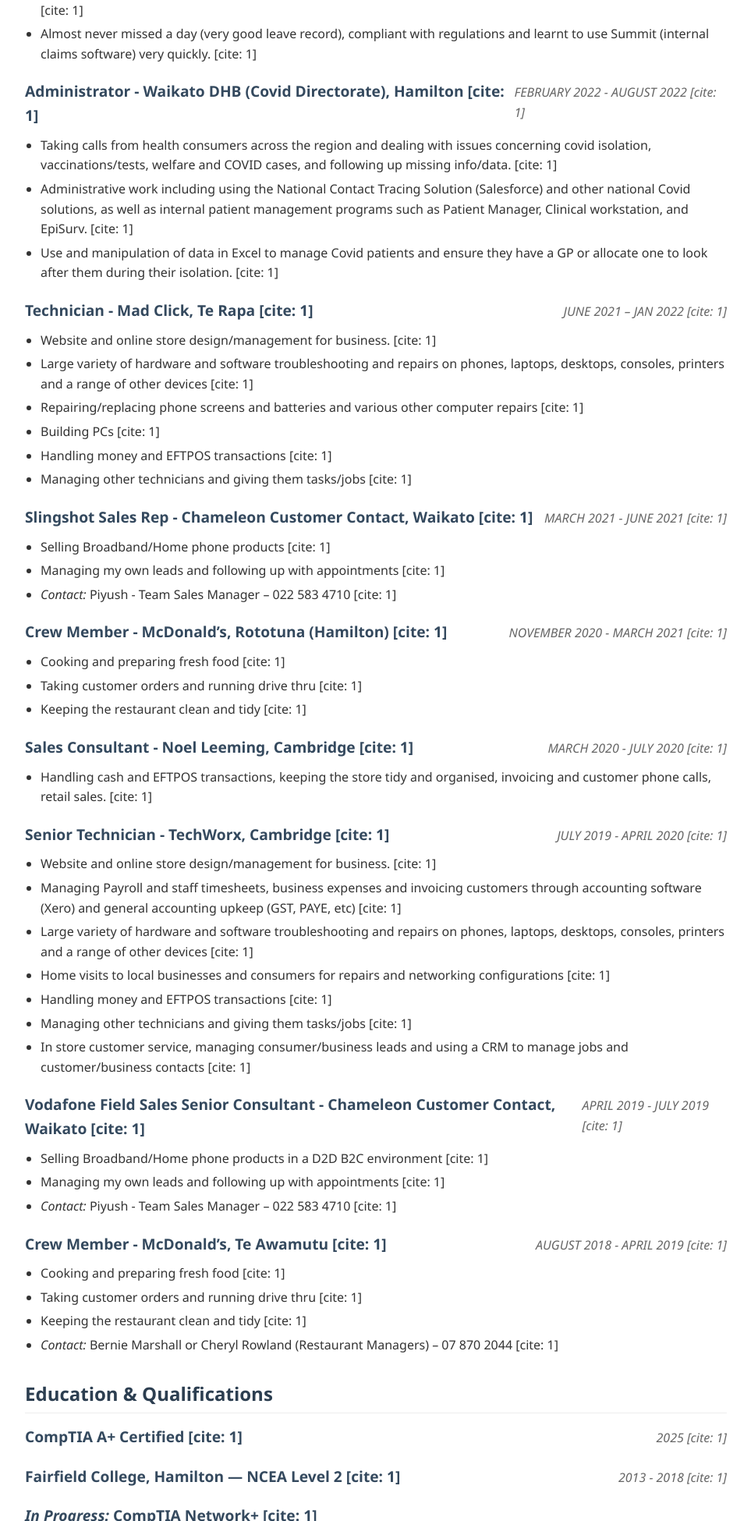
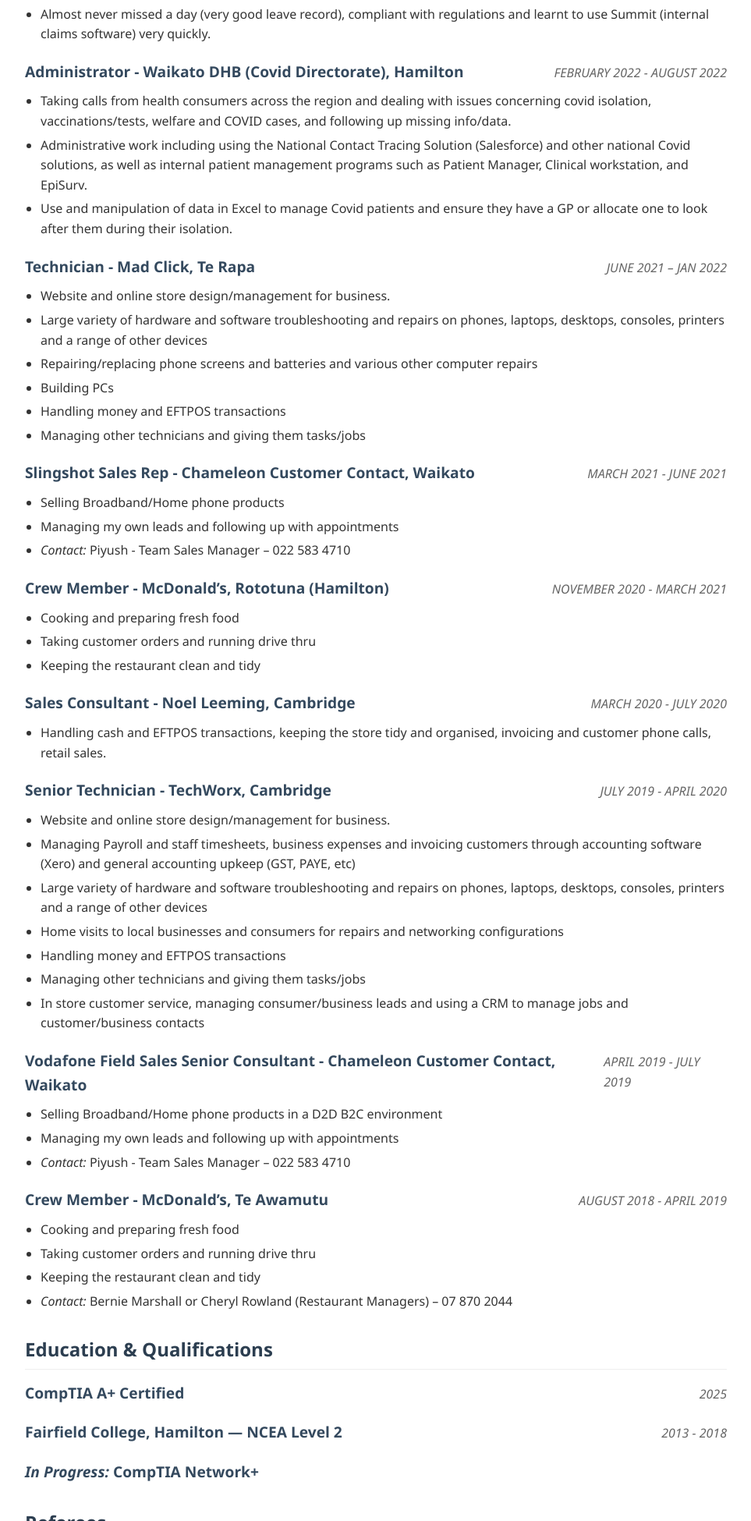
Before and after one commit to cjellis245/resume, a plain HTML site: page index.html in a window 1280 px wide. Shown: the part 850-2800 px from the top of the page at 78% size, without its empty margins (158-1121 px from the left). Drawn offline with Linux system fonts and the light colour scheme.

Commit message:
Update index.html

```diff
--- a/index.html
+++ b/index.html
@@ -119,17 +119,17 @@
 
     <div class="container">
         <header>
-            <h1>Christian Ellis [cite: 1]</h1>
+            <h1>Christian Ellis </h1>
             <div class="contact-info">
-                <span>📞 021 0813 5646 [cite: 1]</span> |
-                <span>✉️ <a href="mailto:christian.ellis245@icloud.com">christian.ellis245@icloud.com</a> [cite: 1]</span> |
-                <span>🔗 <a href="https://www.linkedin.com/in/cjellisnz" target="_blank">linkedin.com/in/cjellisnz</a> [cite: 1]</span>
+                <span>📞 021 0813 5646 </span> |
+                <span>✉️ <a href="mailto:christian.ellis245@icloud.com">christian.ellis245@icloud.com</a></span> |
+                <span>🔗 <a href="https://www.linkedin.com/in/cjellisnz" target="_blank">linkedin.com/in/cjellisnz</a></span>
             </div>
         </header>
 
         <section id="personal-statement">
             <h2>Personal Statement</h2>
-            <p>"I am a team player who enjoys the challenge of troubleshooting and fixing technical issues. I am very tech-savvy and passionate about keeping up to date with the latest technologies to enable continuous learning. I can learn new things pretty quickly, understand instructions and work well under pressure. I believe that my ideal job is one where it doesn’t feel like work at all, where I am passionate and successful and the people work together harmoniously." [cite: 1]</p>
+            <p>"I am a team player who enjoys the challenge of troubleshooting and fixing technical issues. I am very tech-savvy and passionate about keeping up to date with the latest technologies to enable continuous learning. I can learn new things pretty quickly, understand instructions and work well under pressure. I believe that my ideal job is one where it doesn’t feel like work at all, where I am passionate and successful and the people work together harmoniously." </p>
         </section>
 
         <section id="experience">
@@ -137,131 +137,131 @@
 
             <div class="job">
                 <div class="job-header">
-                    <span class="job-title">Customer Champion - One New Zealand [cite: 1]</span>
-                    <span class="job-date">OCTOBER 2024 - PRESENT [cite: 1]</span>
+                    <span class="job-title">Customer Champion - One New Zealand</span>
+                    <span class="job-date">OCTOBER 2024 - PRESENT </span>
                 </div>
                 <ul>
-                    <li>Taking payments and performing account administration. [cite: 1]</li>
-                    <li>Selling phones, cellular plans and broadband [cite: 1]</li>
-                    <li>Resolving issues with customers' devices, home internet or account issues. [cite: 1]</li>
-                    <li>Business to business solutions (Fibre, Wireless broadband, cellular plans) [cite: 1]</li>
+                    <li>Taking payments and performing account administration. </li>
+                    <li>Selling phones, cellular plans and broadband </li>
+                    <li>Resolving issues with customers' devices, home internet or account issues. </li>
+                    <li>Business to business solutions (Fibre, Wireless broadband, cellular plans) </li>
                 </ul>
             </div>
 
             <div class="job">
                 <div class="job-header">
-                    <span class="job-title">Claims Care Advisor - Youi NZ [cite: 1]</span>
-                    <span class="job-date">AUGUST 2022 - JUNE 2024 [cite: 1]</span>
+                    <span class="job-title">Claims Care Advisor - Youi NZ </span>
+                    <span class="job-date">AUGUST 2022 - JUNE 2024 </span>
                 </div>
                 <ul>
-                    <li>Taking calls from customers reaching out after an insured event [cite: 1]</li>
-                    <li>Helping customers through the process of lodging a claim [cite: 1]</li>
-                    <li>Troubleshooting and finding the best solution and outcome for our customers [cite: 1]</li>
-                    <li>Making the claims experience easy, positive and memorable for our customers [cite: 1]</li>
-                    <li>Meeting targets, KPIs and set goals - I was one of the top earners in our department within the first three months. [cite: 1]</li>
-                    <li>Almost never missed a day (very good leave record), compliant with regulations and learnt to use Summit (internal claims software) very quickly. [cite: 1]</li>
+                    <li>Taking calls from customers reaching out after an insured event </li>
+                    <li>Helping customers through the process of lodging a claim </li>
+                    <li>Troubleshooting and finding the best solution and outcome for our customers </li>
+                    <li>Making the claims experience easy, positive and memorable for our customers </li>
+                    <li>Meeting targets, KPIs and set goals - I was one of the top earners in our department within the first three months. </li>
+                    <li>Almost never missed a day (very good leave record), compliant with regulations and learnt to use Summit (internal claims software) very quickly. </li>
                 </ul>
             </div>
 
             <div class="job">
                 <div class="job-header">
-                    <span class="job-title">Administrator - Waikato DHB (Covid Directorate), Hamilton [cite: 1]</span>
-                    <span class="job-date">FEBRUARY 2022 - AUGUST 2022 [cite: 1]</span>
+                    <span class="job-title">Administrator - Waikato DHB (Covid Directorate), Hamilton </span>
+                    <span class="job-date">FEBRUARY 2022 - AUGUST 2022 </span>
                 </div>
                 <ul>
-                    <li>Taking calls from health consumers across the region and dealing with issues concerning covid isolation, vaccinations/tests, welfare and COVID cases, and following up missing info/data. [cite: 1]</li>
-                    <li>Administrative work including using the National Contact Tracing Solution (Salesforce) and other national Covid solutions, as well as internal patient management programs such as Patient Manager, Clinical workstation, and EpiSurv. [cite: 1]</li>
-                    <li>Use and manipulation of data in Excel to manage Covid patients and ensure they have a GP or allocate one to look after them during their isolation. [cite: 1]</li>
+                    <li>Taking calls from health consumers across the region and dealing with issues concerning covid isolation, vaccinations/tests, welfare and COVID cases, and following up missing info/data. </li>
+                    <li>Administrative work including using the National Contact Tracing Solution (Salesforce) and other national Covid solutions, as well as internal patient management programs such as Patient Manager, Clinical workstation, and EpiSurv. </li>
+                    <li>Use and manipulation of data in Excel to manage Covid patients and ensure they have a GP or allocate one to look after them during their isolation. </li>
                 </ul>
             </div>
 
             <div class="job">
                 <div class="job-header">
-                    <span class="job-title">Technician - Mad Click, Te Rapa [cite: 1]</span>
-                    <span class="job-date">JUNE 2021 – JAN 2022 [cite: 1]</span>
+                    <span class="job-title">Technician - Mad Click, Te Rapa </span>
+                    <span class="job-date">JUNE 2021 – JAN 2022 </span>
                 </div>
                 <ul>
-                    <li>Website and online store design/management for business. [cite: 1]</li>
-                    <li>Large variety of hardware and software troubleshooting and repairs on phones, laptops, desktops, consoles, printers and a range of other devices [cite: 1]</li>
-                    <li>Repairing/replacing phone screens and batteries and various other computer repairs [cite: 1]</li>
-                    <li>Building PCs [cite: 1]</li>
-                    <li>Handling money and EFTPOS transactions [cite: 1]</li>
-                    <li>Managing other technicians and giving them tasks/jobs [cite: 1]</li>
+                    <li>Website and online store design/management for business. </li>
+                    <li>Large variety of hardware and software troubleshooting and repairs on phones, laptops, desktops, consoles, printers and a range of other devices </li>
+                    <li>Repairing/replacing phone screens and batteries and various other computer repairs </li>
+                    <li>Building PCs </li>
+                    <li>Handling money and EFTPOS transactions </li>
+                    <li>Managing other technicians and giving them tasks/jobs </li>
                 </ul>
             </div>
 
             <div class="job">
                 <div class="job-header">
-                    <span class="job-title">Slingshot Sales Rep - Chameleon Customer Contact, Waikato [cite: 1]</span>
-                    <span class="job-date">MARCH 2021 - JUNE 2021 [cite: 1]</span>
+                    <span class="job-title">Slingshot Sales Rep - Chameleon Customer Contact, Waikato </span>
+                    <span class="job-date">MARCH 2021 - JUNE 2021 </span>
                 </div>
                 <ul>
-                    <li>Selling Broadband/Home phone products [cite: 1]</li>
-                    <li>Managing my own leads and following up with appointments [cite: 1]</li>
-                    <li><em>Contact:</em> Piyush - Team Sales Manager – 022 583 4710 [cite: 1]</li>
+                    <li>Selling Broadband/Home phone products </li>
+                    <li>Managing my own leads and following up with appointments </li>
+                    <li><em>Contact:</em> Piyush - Team Sales Manager – 022 583 4710 </li>
                 </ul>
             </div>
 
             <div class="job">
                 <div class="job-header">
-                    <span class="job-title">Crew Member - McDonald’s, Rototuna (Hamilton) [cite: 1]</span>
-                    <span class="job-date">NOVEMBER 2020 - MARCH 2021 [cite: 1]</span>
+                    <span class="job-title">Crew Member - McDonald’s, Rototuna (Hamilton) </span>
+                    <span class="job-date">NOVEMBER 2020 - MARCH 2021 </span>
                 </div>
                 <ul>
-                    <li>Cooking and preparing fresh food [cite: 1]</li>
-                    <li>Taking customer orders and running drive thru [cite: 1]</li>
-                    <li>Keeping the restaurant clean and tidy [cite: 1]</li>
+                    <li>Cooking and preparing fresh food </li>
+                    <li>Taking customer orders and running drive thru </li>
+                    <li>Keeping the restaurant clean and tidy </li>
                 </ul>
             </div>
 
             <div class="job">
                 <div class="job-header">
-                    <span class="job-title">Sales Consultant - Noel Leeming, Cambridge [cite: 1]</span>
-                    <span class="job-date">MARCH 2020 - JULY 2020 [cite: 1]</span>
+                    <span class="job-title">Sales Consultant - Noel Leeming, Cambridge </span>
+                    <span class="job-date">MARCH 2020 - JULY 2020 </span>
                 </div>
                 <ul>
-                    <li>Handling cash and EFTPOS transactions, keeping the store tidy and organised, invoicing and customer phone calls, retail sales. [cite: 1]</li>
+                    <li>Handling cash and EFTPOS transactions, keeping the store tidy and organised, invoicing and customer phone calls, retail sales. </li>
                 </ul>
             </div>
 
             <div class="job">
                 <div class="job-header">
-                    <span class="job-title">Senior Technician - TechWorx, Cambridge [cite: 1]</span>
-                    <span class="job-date">JULY 2019 - APRIL 2020 [cite: 1]</span>
+                    <span class="job-title">Senior Technician - TechWorx, Cambridge </span>
+                    <span class="job-date">JULY 2019 - APRIL 2020 </span>
                 </div>
                 <ul>
-                    <li>Website and online store design/management for business. [cite: 1]</li>
-                    <li>Managing Payroll and staff timesheets, business expenses and invoicing customers through accounting software (Xero) and general accounting upkeep (GST, PAYE, etc) [cite: 1]</li>
-                    <li>Large variety of hardware and software troubleshooting and repairs on phones, laptops, desktops, consoles, printers and a range of other devices [cite: 1]</li>
-                    <li>Home visits to local businesses and consumers for repairs and networking configurations [cite: 1]</li>
-                    <li>Handling money and EFTPOS transactions [cite: 1]</li>
-                    <li>Managing other technicians and giving them tasks/jobs [cite: 1]</li>
-                    <li>In store customer service, managing consumer/business leads and using a CRM to manage jobs and customer/business contacts [cite: 1]</li>
+                    <li>Website and online store design/management for business. </li>
+                    <li>Managing Payroll and staff timesheets, business expenses and invoicing customers through accounting software (Xero) and general accounting upkeep (GST, PAYE, etc) </li>
+                    <li>Large variety of hardware and software troubleshooting and repairs on phones, laptops, desktops, consoles, printers and a range of other devices </li>
+                    <li>Home visits to local businesses and consumers for repairs and networking configurations </li>
+                    <li>Handling money and EFTPOS transactions </li>
+                    <li>Managing other technicians and giving them tasks/jobs </li>
+                    <li>In store customer service, managing consumer/business leads and using a CRM to manage jobs and customer/business contacts </li>
                 </ul>
             </div>
 
             <div class="job">
                 <div class="job-header">
-                    <span class="job-title">Vodafone Field Sales Senior Consultant - Chameleon Customer Contact, Waikato [cite: 1]</span>
-                    <span class="job-date">APRIL 2019 - JULY 2019 [cite: 1]</span>
+                    <span class="job-title">Vodafone Field Sales Senior Consultant - Chameleon Customer Contact, Waikato </span>
+                    <span class="job-date">APRIL 2019 - JULY 2019 </span>
                 </div>
                 <ul>
-                    <li>Selling Broadband/Home phone products in a D2D B2C environment [cite: 1]</li>
-                    <li>Managing my own leads and following up with appointments [cite: 1]</li>
-                    <li><em>Contact:</em> Piyush - Team Sales Manager – 022 583 4710 [cite: 1]</li>
+                    <li>Selling Broadband/Home phone products in a D2D B2C environment </li>
+                    <li>Managing my own leads and following up with appointments </li>
+                    <li><em>Contact:</em> Piyush - Team Sales Manager – 022 583 4710 </li>
                 </ul>
             </div>
 
             <div class="job">
                 <div class="job-header">
-                    <span class="job-title">Crew Member - McDonald’s, Te Awamutu [cite: 1]</span>
-                    <span class="job-date">AUGUST 2018 - APRIL 2019 [cite: 1]</span>
+                    <span class="job-title">Crew Member - McDonald’s, Te Awamutu </span>
+                    <span class="job-date">AUGUST 2018 - APRIL 2019 </span>
                 </div>
                 <ul>
-                    <li>Cooking and preparing fresh food [cite: 1]</li>
-                    <li>Taking customer orders and running drive thru [cite: 1]</li>
-                    <li>Keeping the restaurant clean and tidy [cite: 1]</li>
-                    <li><em>Contact:</em> Bernie Marshall or Cheryl Rowland (Restaurant Managers) – 07 870 2044 [cite: 1]</li>
+                    <li>Cooking and preparing fresh food </li>
+                    <li>Taking customer orders and running drive thru </li>
+                    <li>Keeping the restaurant clean and tidy </li>
+                    <li><em>Contact:</em> Bernie Marshall or Cheryl Rowland (Restaurant Managers) – 07 870 2044 </li>
                 </ul>
             </div>
         </section>
@@ -270,28 +270,28 @@
             <h2>Education & Qualifications</h2>
             <div class="education-item">
                 <div class="job-header">
-                    <span class="job-title">CompTIA A+ Certified [cite: 1]</span>
-                    <span class="job-date">2025 [cite: 1]</span>
+                    <span class="job-title">CompTIA A+ Certified </span>
+                    <span class="job-date">2025 </span>
                 </div>
             </div>
 
             <div class="education-item">
                 <div class="job-header">
-                    <span class="job-title">Fairfield College, Hamilton — NCEA Level 2 [cite: 1]</span>
-                    <span class="job-date">2013 - 2018 [cite: 1]</span>
+                    <span class="job-title">Fairfield College, Hamilton — NCEA Level 2 </span>
+                    <span class="job-date">2013 - 2018 </span>
                 </div>
             </div>
 
             <div class="education-item">
                 <div class="job-header">
-                    <span class="job-title"><em>In Progress:</em> CompTIA Network+ [cite: 1]</span>
+                    <span class="job-title"><em>In Progress:</em> CompTIA Network+ </span>
                 </div>
             </div>
         </section>
 
         <section id="referees">
             <h2>Referees</h2>
-            <p>Available on request [cite: 2, 3]</p>
+            <p>Available on request</p>
         </section>
     </div>
 
```
